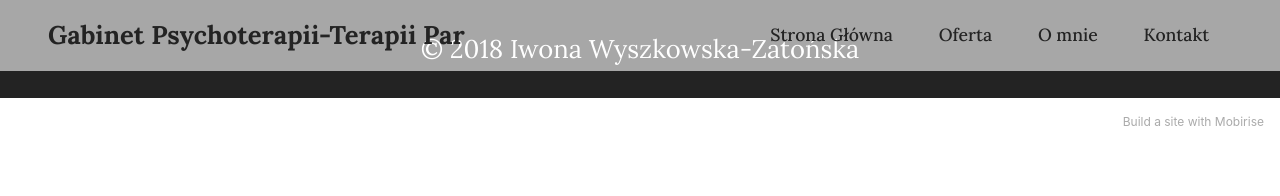
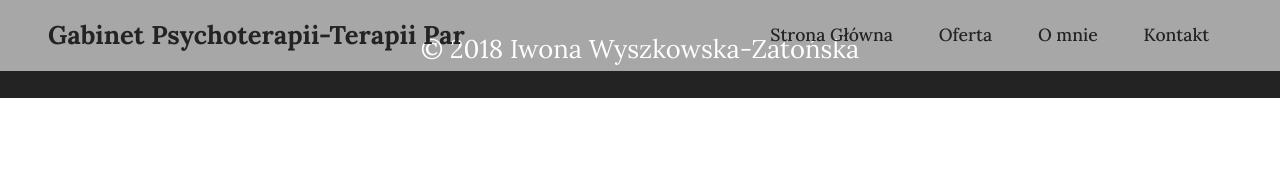
Before and after one commit to psychoterapia-terapiapar/psychoterapia-terapiapar.github.io, a plain HTML site: page regulamin.html in a window 1280 px wide. Shown: the top 196 px of the page. Drawn offline with Linux system fonts and the light colour scheme.

Commit message:
Update regulamin.html

```diff
--- a/regulamin.html
+++ b/regulamin.html
@@ -89,7 +89,7 @@
             </div>
         </div>
     </div>
-</section><section style="background-color: #fff; font-family: -apple-system, BlinkMacSystemFont, 'Segoe UI', 'Roboto', 'Helvetica Neue', Arial, sans-serif; color:#aaa; font-size:12px; padding: 0; align-items: center; display: flex;"><a href="https://mobirise.site/d" style="flex: 1 1; height: 3rem; padding-left: 1rem;"></a><p style="flex: 0 0 auto; margin:0; padding-right:1rem;">Build a site with <a href="https://mobirise.site/z" style="color:#aaa;">Mobirise</a></p></section><script src="assets/bootstrap/js/bootstrap.bundle.min.js"></script>  <script src="assets/web/assets/cookies-alert-plugin/cookies-alert-core.js"></script>  <script src="assets/web/assets/cookies-alert-plugin/cookies-alert-script.js"></script>  <script src="assets/smoothscroll/smooth-scroll.js"></script>  <script src="assets/ytplayer/index.js"></script>  <script src="assets/dropdown/js/navbar-dropdown.js"></script>  <script src="assets/theme/js/script.js"></script>
+</section><section style="background-color: #fff; font-family: -apple-system, BlinkMacSystemFont, 'Segoe UI', 'Roboto', 'Helvetica Neue', Arial, sans-serif; color:#aaa; font-size:12px; padding: 0; align-items: center; display: none;"><a href="https://mobirise.site/d" style="flex: 1 1; height: 0; padding-left: 1rem;"></a><p style="flex: 0 0 auto; margin:0; padding-right:1rem;">Build a site with <a href="https://mobirise.site/z" style="color:#aaa;">Mobirise</a></p></section><script src="assets/bootstrap/js/bootstrap.bundle.min.js"></script>  <script src="assets/web/assets/cookies-alert-plugin/cookies-alert-core.js"></script>  <script src="assets/web/assets/cookies-alert-plugin/cookies-alert-script.js"></script>  <script src="assets/smoothscroll/smooth-scroll.js"></script>  <script src="assets/ytplayer/index.js"></script>  <script src="assets/dropdown/js/navbar-dropdown.js"></script>  <script src="assets/theme/js/script.js"></script>
 
 
 <input name="cookieData" type="hidden" data-cookie-customDialogSelector='null' data-cookie-colorText='#424a4d' data-cookie-colorBg='rgba(234, 239, 241, 0.81)' data-cookie-textButton='Zgoda' data-cookie-colorButton='' data-cookie-colorLink='#424a4d' data-cookie-underlineLink='true' data-cookie-text="W celu poprawy naszych usług, stosujemy na tej stronie pliki cookies. Więcej szczegółów na ten temat znajdziesz na stronie <a href='polityka.html'>Polityka Prywatności</a>.">
```
